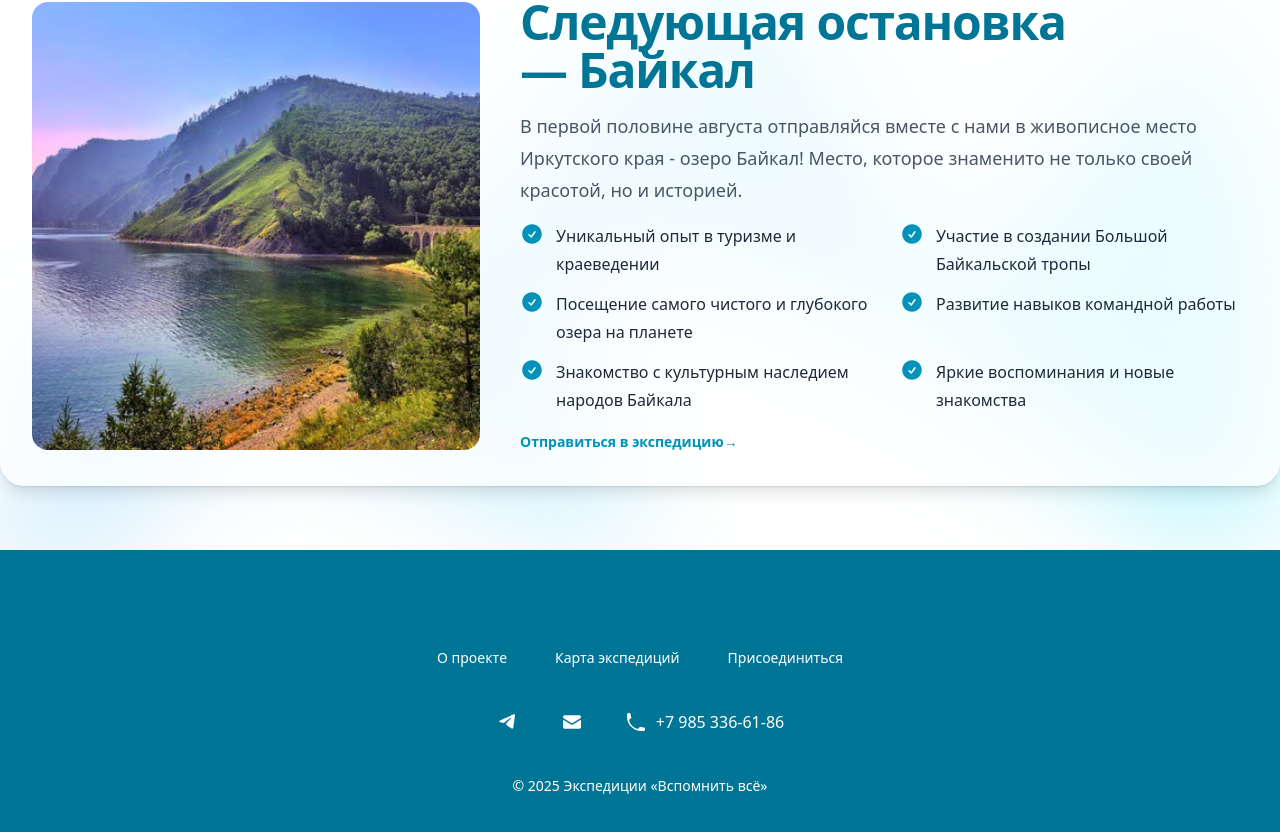
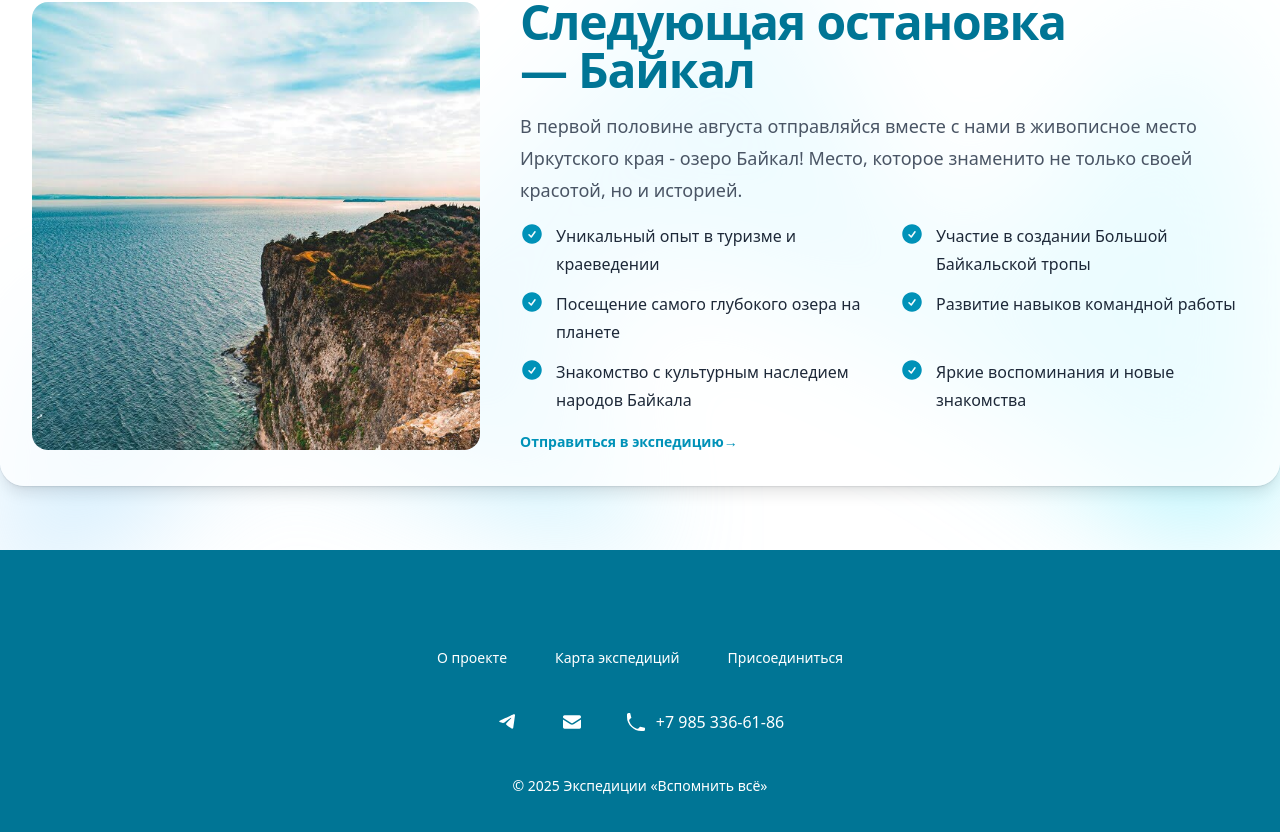
Before and after one commit to E1iza/vspomnit_vse, a React (Vite) app: page / in a window 1280 px wide. Shown: the part 6515-7347 px from the top of the page. Built offline with nearby package versions, Linux system fonts and the light colour scheme.

Commit message:
Изменены фото и текст в разделе "Следующая экспедиция"

```diff
--- a/src/components/JoinSection.jsx
+++ b/src/components/JoinSection.jsx
@@ -3,7 +3,7 @@
 const benefits = [
   'Уникальный опыт в туризме и краеведении',
   'Участие в создании Большой Байкальской тропы',
-  'Посещение самого чистого и глубокого озера на планете ',
+  'Посещение самого глубокого озера на планете ',
   'Развитие навыков командной работы',
   'Знакомство с культурным наследием народов Байкала',
   'Яркие воспоминания и новые знакомства',
```
Also changed, not shown: src/assets/joinExpedition/baikal.jpg.
